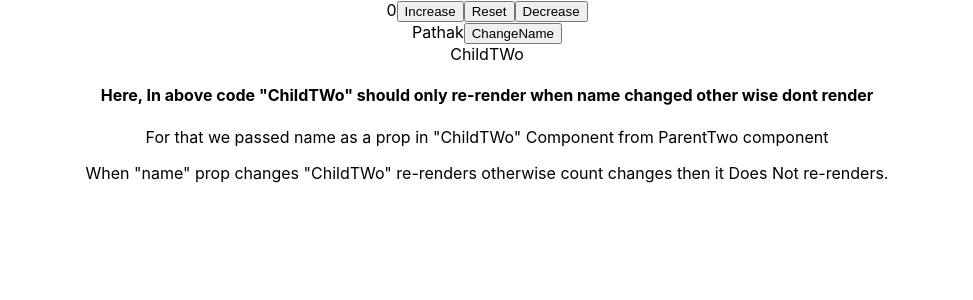
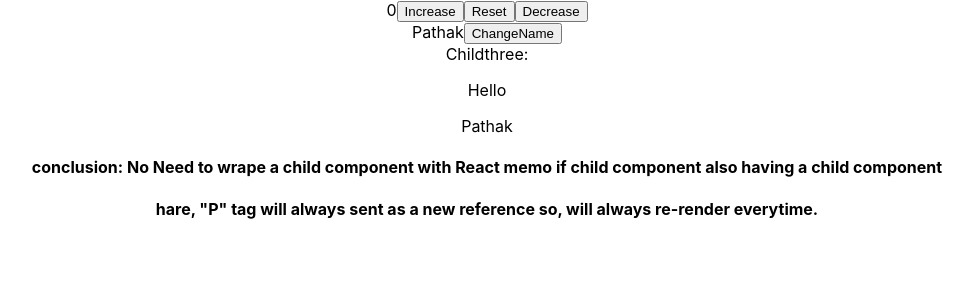
Before and after one commit to Deeptrootech/ReactJs, a React (Create React App) app: page / in a window 1280 px wide. Shown: the top 300 px of the page, without its empty margins (153-1126 px from the left). Built offline with nearby package versions, Linux system fonts and the light colour scheme.

Commit message:
[ADD] -- incorrect optimization

```diff
--- a/src/App.js
+++ b/src/App.js
@@ -15,6 +15,7 @@ import CounterTwo from "./components/CustomHooks/CounterTwo";
 import ParentOne from "./components/Optimization/ParentOne";
 import ChildOne from "./components/Optimization/ChildOne";
 import ParentTwo from "./components/Optimization/Memo/ParentTwo";
+import ParentThree from "./components/Optimization/IncorrectOptimization/parentThree";
 
 function App() {
   return (
@@ -35,7 +36,8 @@ function App() {
       {/* <ParentOne>
         <ChildOne />
       </ParentOne> */}
-      <ParentTwo />
+      {/* <ParentTwo /> */}
+      <ParentThree />
     </div>
   );
 }
--- /dev/null
+++ b/src/components/Optimization/IncorrectOptimization/childThree.js
@@ -0,0 +1,12 @@
+import React from 'react'
+
+function Childthree({children, name}) {
+  console.log("Child3 Component");
+
+  return (
+    <div>Childthree: {children} {name}</div>
+  )
+}
+
+
+export default React.memo(Childthree)
--- /dev/null
+++ b/src/components/Optimization/IncorrectOptimization/parentThree.js
@@ -0,0 +1,26 @@
+import React, { useState } from "react";
+import ChildThree from "./childThree";
+
+const ParentThree = () => {
+  const [count, setcount] = useState(0);
+  const [Name, setName] = useState("Pathak");
+  console.log("Parent3 Component");
+  return (
+    <div>
+      {count}
+      <button onClick={() => setcount(count + 1)}>Increase</button>
+      <button onClick={() => setcount(0)}>Reset</button>
+      <button onClick={() => setcount(count - 1)}>Decrease</button>
+      < br />
+      {Name}
+      <button onClick={() => setName("Deep")}>ChangeName</button>
+      <ChildThree name={Name}><p>Hello</p></ChildThree>
+
+
+      <h4>conclusion: No Need to wrape a child component with React memo if child component also having a child component</h4>
+      <h4>hare, "P" tag will always sent as a new reference so, will always re-render everytime.</h4>
+      </div>
+  );
+};
+
+export default ParentThree;
```
